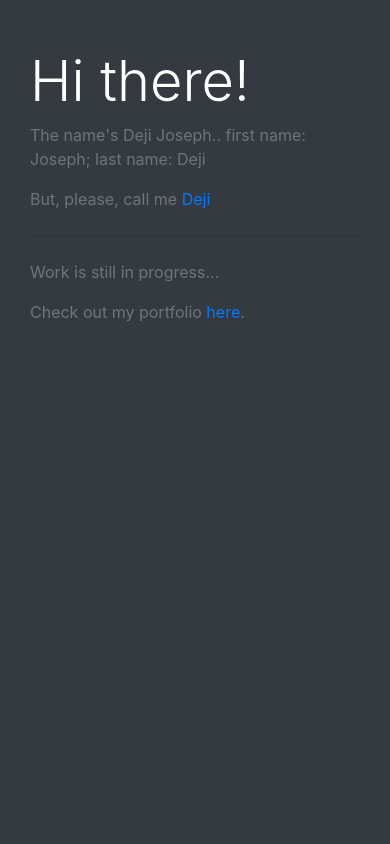
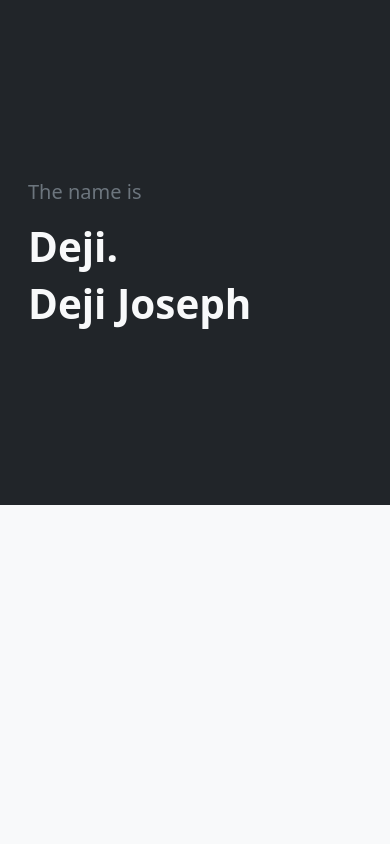
Before and after one commit to thedejijoseph/thedejijoseph.github.io, a plain HTML site: page index.html in a window 390 px wide. Drawn offline with nearby package versions, Linux system fonts and the light colour scheme.

Commit message:
redoing page

```diff
--- a/index.html
+++ b/index.html
@@ -1,35 +1,65 @@
 <!DOCTYPE html>
 <html lang="en">
 <head>
-  <meta charset="UTF-8">
-  <meta name="viewport" content="width=device-width, initial-scale=1.0">
-  <meta http-equiv="X-UA-Compatible" content="ie=edge">
+    <meta charset="UTF-8">
+    <meta http-equiv="X-UA-Compatible" content="IE=edge">
+    <meta name="viewport" content="width=device-width, initial-scale=1.0">
+    <title>The name is Deji. Deji Joseph.</title>
 
-  <!-- vendor styles -->
-  <link rel="stylesheet" href="https://stackpath.bootstrapcdn.com/bootstrap/4.3.1/css/bootstrap.min.css">
+    <link href="https://cdn.jsdelivr.net/npm/bootstrap@5.0.1/dist/css/bootstrap.min.css" rel="stylesheet" integrity="sha384-+0n0xVW2eSR5OomGNYDnhzAbDsOXxcvSN1TPprVMTNDbiYZCxYbOOl7+AMvyTG2x" crossorigin="anonymous">
 
+</head>
+<body>
+    <div class="container-fluid">
+        <div class="row vh-100">
 
-  <title>Deji Joseph</title>
-</head>
-<body class="bg-dark">
-  <div class="container-fluid">
-    <div class="container">
-      <div class="row justify-content-center my-5">
-        <div class="col-md-6">
-          <div class="text-muted">
-            <h1 class="display-4 text-white">Hi there!</h1>
-            <p>The name's Deji Joseph.. first name: Joseph; last name: Deji</p>
-            <p>But, please, call me <span class="text-primary">Deji</span></p>
-            <hr class="my-4">
-            <p class="">Work is still in progress...</p>
-            <p class="">Check out my portfolio <a href="./portfolio.html">here</a>.</p>
-          </div>
+            <!-- only apply to larger screens -->
+            <div class="col-md-7 d-none d-md-block bg-dark">
+                <div class="row h-100 align-items-center">
+                    <div class="col">
+                        <div class="p-5 m-3">
+                            <p class="lead text-muted">The name is</p>
+                            <h1 class="display-1 fw-bolder text-light">Deji</h1>
+                            <h1 class="display-1 fw-bolder text-light">Deji Joseph</h1>
+                        </div>
+                    </div>
+                </div>
+            </div>
+            <div class="col-md-5 d-none d-md-block bg-light">
+                <div class="row h-100 align-items-center">
+                    <div class="col">
+                        <div class="p-5 m-3">
+                          <!-- will add stuff later -->
+                        </div>
+                    </div>
+                </div>
+            </div>
+
+            <!-- apply to smaller screens -->
+            <div class="col-md-7 d-sm-block d-md-none bg-dark mh-50 ">
+                <div class="row h-100 align-items-center">
+                    <div class="col">
+                        <div class="m-3">
+                            <p class="lead text-muted">The name is</p>
+                            <h1 class="display-2 fw-bolder text-light">Deji.</h1>
+                            <h1 class="display-2 fw-bolder text-light">Deji Joseph</h1>
+                        </div>
+                    </div>
+                </div>
+            </div>
+            <div class="col-md-5 d-sm-block d-md-none bg-light mh-50">
+                <div class="row h-100 align-items-center">
+                    <div class="col">
+                        <div class="m-3">
+                          <!-- to add stuff later -->
+                        </div>
+                    </div>
+                </div>
+            </div>
+
         </div>
-      </div>
     </div>
-  </div>
 
-  <!-- vendor scripts -->
-  <script src="https://stackpath.bootstrapcdn.com/bootstrap/4.3.1/js/bootstrap.bundle.min.js"></script>
+<script src="https://cdn.jsdelivr.net/npm/bootstrap@5.0.1/dist/js/bootstrap.bundle.min.js" integrity="sha384-gtEjrD/SeCtmISkJkNUaaKMoLD0//ElJ19smozuHV6z3Iehds+3Ulb9Bn9Plx0x4" crossorigin="anonymous"></script>
 </body>
 </html>
```
Also changed, not shown: portfolio.html (deleted, +0 -1 lines), 1 other file.
